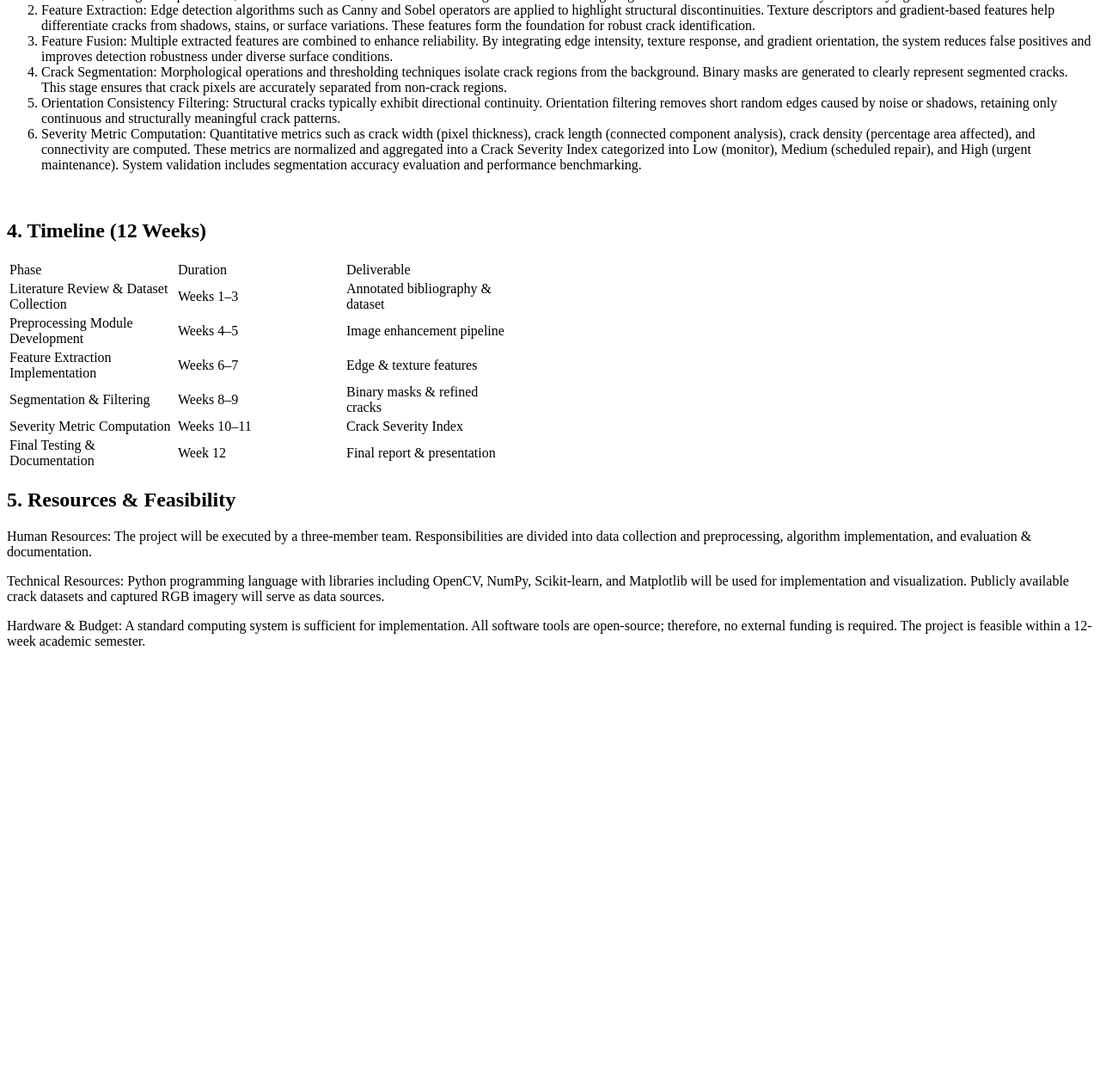
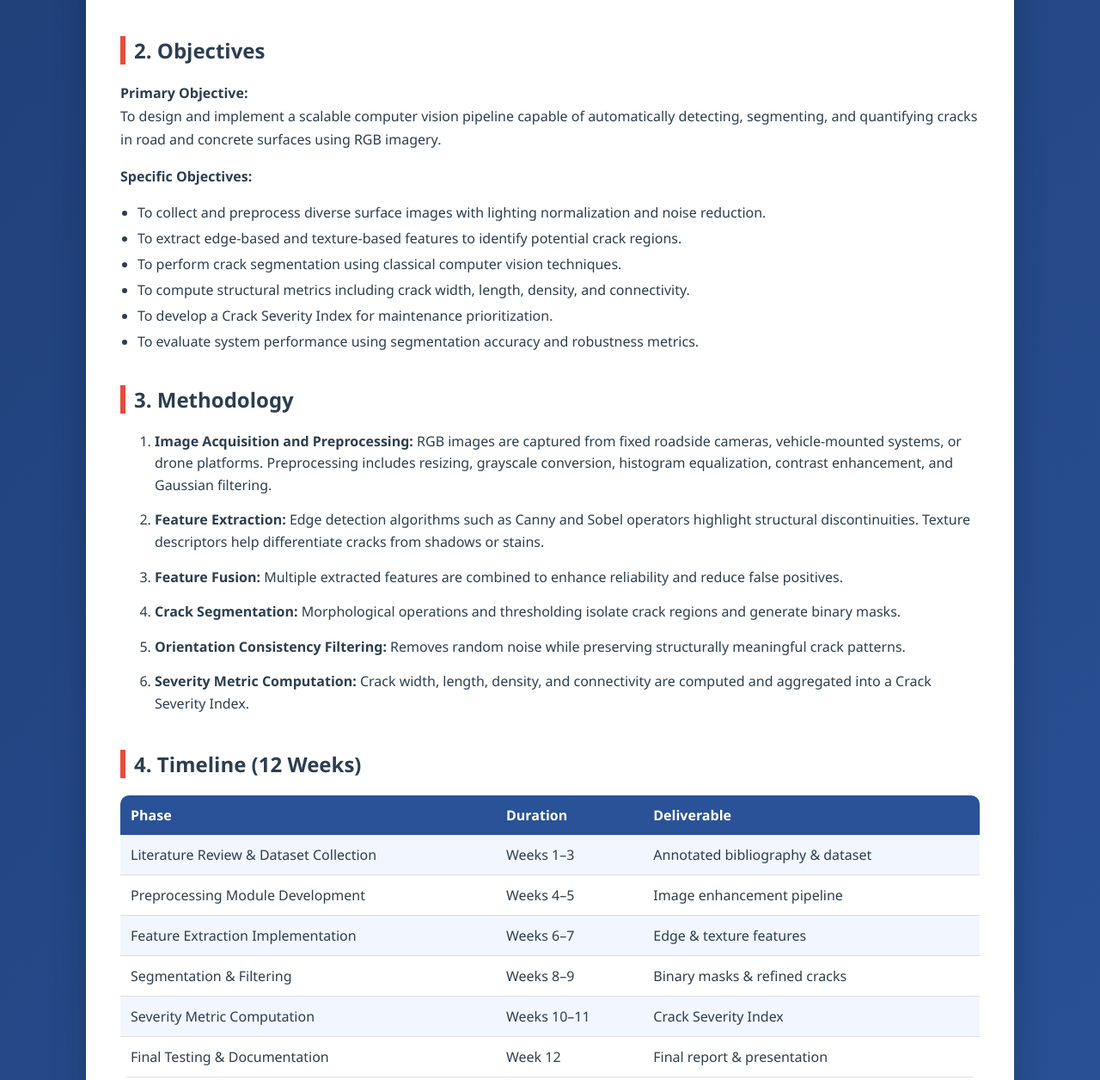
Before and after one commit to gur-rehal/tiet-ucs532p-cortex, a plain HTML site: page index.html in a window 1280 px wide. Shown: the part 792-2048 px from the top of the page at 86% size. Before the commit the page ends 1563 px from the top, so only its background shows below. Drawn offline with Linux system fonts and the light colour scheme.

Commit message:
Update index.html

```diff
--- a/index.html
+++ b/index.html
@@ -1,108 +1,211 @@
-<h1>Automated Road &amp; Concrete Crack Detection and Severity Analysis</h1>
-<p>Course: UCS532 &ndash; Computer Vision</p>
-<p>Team Members: Gurleen Rehal, Harnoor Bakshi, Purnima Adhikari</p>
-<p>&nbsp;</p>
-<h2>1. &nbsp;Problem Statement</h2>
-<p>Road and concrete infrastructures form the backbone of urban mobility and economic activity. However, due to continuous exposure to environmental stress, cyclic loading, material fatigue, and aging, these surfaces gradually develop cracks. Studies indicate that nearly 70&ndash;80% of road failures originate as minor surface cracks. If detected at an early stage, the cost of repair can be reduced by 4&ndash;6 times compared to delayed reconstruction. Therefore, early identification and quantitative assessment of cracks are critical for preventive maintenance and infrastructure sustainability.</p>
-<p>Currently, inspection practices are predominantly manual. Engineers visually examine surfaces and document observations based on subjective judgment. This approach is time-consuming, labor-intensive, inconsistent across inspectors, and difficult to scale across large networks spanning hundreds of kilometers. While some automated systems exist, many focus only on binary classification&mdash;detecting whether a crack exists or not&mdash;without providing measurable severity analysis required for decision-making.</p>
+<!DOCTYPE html>
+<html>
+<head>
+<title>Automated Road & Concrete Crack Detection</title>
+
+<style>
+
+/* Page Background */
+body {
+    margin: 0;
+    font-family: 'Segoe UI', sans-serif;
+    background: linear-gradient(135deg, #1e3c72, #2a5298);
+    color: #2c3e50;
+}
+
+/* Main Container */
+.container {
+    max-width: 1000px;
+    margin: 40px auto;
+    background: #ffffff;
+    padding: 40px;
+    border-radius: 15px;
+    box-shadow: 0 20px 40px rgba(0,0,0,0.2);
+}
+
+/* Title Styling */
+h1 {
+    text-align: center;
+    color: #c0392b;
+    font-size: 36px;
+    margin-bottom: 10px;
+}
+
+.course-info {
+    text-align: center;
+    color: #555;
+    margin-bottom: 30px;
+}
+
+/* Section Headings */
+h2 {
+    border-left: 6px solid #e74c3c;
+    padding-left: 10px;
+    color: #2c3e50;
+    margin-top: 40px;
+}
+
+/* Paragraph Styling */
+p {
+    line-height: 1.7;
+    font-size: 16px;
+}
+
+/* Objectives bullets */
+ul {
+    padding-left: 20px;
+}
+
+ul li {
+    margin-bottom: 8px;
+}
+
+/* Methodology Numbered List */
+ol li {
+    margin-bottom: 15px;
+    line-height: 1.6;
+}
+
+/* Timeline Table */
+table {
+    width: 100%;
+    border-collapse: collapse;
+    margin-top: 20px;
+    border-radius: 10px;
+    overflow: hidden;
+}
+
+table th {
+    background-color: #2a5298;
+    color: white;
+    padding: 12px;
+    text-align: left;
+}
+
+table td {
+    padding: 12px;
+    border-bottom: 1px solid #ddd;
+}
+
+table tr:nth-child(even) {
+    background-color: #f2f6ff;
+}
+
+table tr:hover {
+    background-color: #eaf0ff;
+}
+
+/* Highlight Box for Resources */
+.resources {
+    background: #f9f9f9;
+    padding: 20px;
+    border-radius: 10px;
+    border-left: 5px solid #2a5298;
+}
+
+/* Smooth hover effect */
+.container:hover {
+    transform: scale(1.005);
+    transition: 0.3s ease-in-out;
+}
+
+</style>
+</head>
+
+<body>
+
+<div class="container">
+
+<h1>Automated Road & Concrete Crack Detection and Severity Analysis</h1>
+
+<div class="course-info">
+    <p><strong>Course:</strong> UCS532 – Computer Vision</p>
+    <p><strong>Team Members:</strong> Gurleen Rehal, Harnoor Bakshi, Purnima Adhikari</p>
+</div>
+
+<h2>1. Problem Statement</h2>
+<p>Road and concrete infrastructures form the backbone of urban mobility and economic activity. However, due to continuous exposure to environmental stress, cyclic loading, material fatigue, and aging, these surfaces gradually develop cracks. Studies indicate that nearly 70–80% of road failures originate as minor surface cracks. If detected at an early stage, the cost of repair can be reduced by 4–6 times compared to delayed reconstruction. Therefore, early identification and quantitative assessment of cracks are critical for preventive maintenance and infrastructure sustainability.</p>
+
+<p>Currently, inspection practices are predominantly manual. Engineers visually examine surfaces and document observations based on subjective judgment. This approach is time-consuming, labor-intensive, inconsistent across inspectors, and difficult to scale across large networks spanning hundreds of kilometers. While some automated systems exist, many focus only on binary classification—detecting whether a crack exists or not—without providing measurable severity analysis required for decision-making.</p>
+
 <p>This project proposes a Computer Vision (CV) based system that processes RGB surface imagery and converts it into measurable structural indicators. The system not only detects and segments cracks but also computes quantitative metrics such as crack width, length, density, and connectivity. These metrics are aggregated into a Crack Severity Index categorized into low, medium, and high risk levels. The final output supports data-driven maintenance prioritization for municipal authorities, civil engineers, smart city platforms, and inspection agencies.</p>
+
 <h2>2. Objectives</h2>
-<p>Primary Objective:<br /> To design and implement a scalable computer vision pipeline capable of automatically detecting, segmenting, and quantifying cracks in road and concrete surfaces using RGB imagery.</p>
-<p>Specific Objectives:<br /> &bull; To collect and preprocess diverse surface images with lighting normalization and noise reduction.<br /> &bull; To extract edge-based and texture-based features to identify potential crack regions.<br /> &bull; To perform crack segmentation using classical computer vision techniques.<br /> &bull; To compute structural metrics including crack width, length, density, and connectivity.<br /> &bull;To develop a Crack Severity Index for maintenance prioritization.<br /> &bull; To evaluate system performance using segmentation accuracy and robustness metrics.</p>
+<p><strong>Primary Objective:</strong><br>
+To design and implement a scalable computer vision pipeline capable of automatically detecting, segmenting, and quantifying cracks in road and concrete surfaces using RGB imagery.</p>
+
+<p><strong>Specific Objectives:</strong></p>
+<ul>
+<li>To collect and preprocess diverse surface images with lighting normalization and noise reduction.</li>
+<li>To extract edge-based and texture-based features to identify potential crack regions.</li>
+<li>To perform crack segmentation using classical computer vision techniques.</li>
+<li>To compute structural metrics including crack width, length, density, and connectivity.</li>
+<li>To develop a Crack Severity Index for maintenance prioritization.</li>
+<li>To evaluate system performance using segmentation accuracy and robustness metrics.</li>
+</ul>
+
 <h2>3. Methodology</h2>
-<p>The proposed system follows a structured computer vision pipeline that transforms raw imagery into actionable structural metrics. The methodology is divided into six major stages.</p>
 <ol>
-<li>Image Acquisition and Preprocessing: RGB images are captured from fixed roadside cameras, vehicle-mounted systems, or drone platforms. Preprocessing includes resizing, grayscale conversion, histogram equalization, contrast enhancement, and Gaussian filtering to remove noise. Lighting normalization ensures consistency across varying environmental conditions.</li>
-<li>Feature Extraction: Edge detection algorithms such as Canny and Sobel operators are applied to highlight structural discontinuities. Texture descriptors and gradient-based features help differentiate cracks from shadows, stains, or surface variations. These features form the foundation for robust crack identification.</li>
-<li>Feature Fusion: Multiple extracted features are combined to enhance reliability. By integrating edge intensity, texture response, and gradient orientation, the system reduces false positives and improves detection robustness under diverse surface conditions.</li>
-<li>Crack Segmentation: Morphological operations and thresholding techniques isolate crack regions from the background. Binary masks are generated to clearly represent segmented cracks. This stage ensures that crack pixels are accurately separated from non-crack regions.</li>
-<li>Orientation Consistency Filtering: Structural cracks typically exhibit directional continuity. Orientation filtering removes short random edges caused by noise or shadows, retaining only continuous and structurally meaningful crack patterns.</li>
-<li>Severity Metric Computation: Quantitative metrics such as crack width (pixel thickness), crack length (connected component analysis), crack density (percentage area affected), and connectivity are computed. These metrics are normalized and aggregated into a Crack Severity Index categorized into Low (monitor), Medium (scheduled repair), and High (urgent maintenance). System validation includes segmentation accuracy evaluation and performance benchmarking.</li>
+<li><strong>Image Acquisition and Preprocessing:</strong> RGB images are captured from fixed roadside cameras, vehicle-mounted systems, or drone platforms. Preprocessing includes resizing, grayscale conversion, histogram equalization, contrast enhancement, and Gaussian filtering.</li>
+
+<li><strong>Feature Extraction:</strong> Edge detection algorithms such as Canny and Sobel operators highlight structural discontinuities. Texture descriptors help differentiate cracks from shadows or stains.</li>
+
+<li><strong>Feature Fusion:</strong> Multiple extracted features are combined to enhance reliability and reduce false positives.</li>
+
+<li><strong>Crack Segmentation:</strong> Morphological operations and thresholding isolate crack regions and generate binary masks.</li>
+
+<li><strong>Orientation Consistency Filtering:</strong> Removes random noise while preserving structurally meaningful crack patterns.</li>
+
+<li><strong>Severity Metric Computation:</strong> Crack width, length, density, and connectivity are computed and aggregated into a Crack Severity Index.</li>
 </ol>
-<p>&nbsp;</p>
+
 <h2>4. Timeline (12 Weeks)</h2>
 <table>
-<tbody>
 <tr>
-<td width="192">
-<p>Phase</p>
-</td>
-<td width="192">
-<p>Duration</p>
-</td>
-<td width="192">
-<p>Deliverable</p>
-</td>
+<th>Phase</th>
+<th>Duration</th>
+<th>Deliverable</th>
 </tr>
 <tr>
-<td width="192">
-<p>Literature Review &amp; Dataset Collection</p>
-</td>
-<td width="192">
-<p>Weeks 1&ndash;3</p>
-</td>
-<td width="192">
-<p>Annotated bibliography &amp; dataset</p>
-</td>
+<td>Literature Review & Dataset Collection</td>
+<td>Weeks 1–3</td>
+<td>Annotated bibliography & dataset</td>
 </tr>
 <tr>
-<td width="192">
-<p>Preprocessing Module Development</p>
-</td>
-<td width="192">
-<p>Weeks 4&ndash;5</p>
-</td>
-<td width="192">
-<p>Image enhancement pipeline</p>
-</td>
+<td>Preprocessing Module Development</td>
+<td>Weeks 4–5</td>
+<td>Image enhancement pipeline</td>
 </tr>
 <tr>
-<td width="192">
-<p>Feature Extraction Implementation</p>
-</td>
-<td width="192">
-<p>Weeks 6&ndash;7</p>
-</td>
-<td width="192">
-<p>Edge &amp; texture features</p>
-</td>
+<td>Feature Extraction Implementation</td>
+<td>Weeks 6–7</td>
+<td>Edge & texture features</td>
 </tr>
 <tr>
-<td width="192">
-<p>Segmentation &amp; Filtering</p>
-</td>
-<td width="192">
-<p>Weeks 8&ndash;9</p>
-</td>
-<td width="192">
-<p>Binary masks &amp; refined cracks</p>
-</td>
+<td>Segmentation & Filtering</td>
+<td>Weeks 8–9</td>
+<td>Binary masks & refined cracks</td>
 </tr>
 <tr>
-<td width="192">
-<p>Severity Metric Computation</p>
-</td>
-<td width="192">
-<p>Weeks 10&ndash;11</p>
-</td>
-<td width="192">
-<p>Crack Severity Index</p>
-</td>
+<td>Severity Metric Computation</td>
+<td>Weeks 10–11</td>
+<td>Crack Severity Index</td>
 </tr>
 <tr>
-<td width="192">
-<p>Final Testing &amp; Documentation</p>
-</td>
-<td width="192">
-<p>Week 12</p>
-</td>
-<td width="192">
-<p>Final report &amp; presentation</p>
-</td>
+<td>Final Testing & Documentation</td>
+<td>Week 12</td>
+<td>Final report & presentation</td>
 </tr>
-</tbody>
 </table>
-<h2>5. Resources &amp; Feasibility</h2>
-<p>Human Resources: The project will be executed by a three-member team. Responsibilities are divided into data collection and preprocessing, algorithm implementation, and evaluation &amp; documentation.</p>
-<p>Technical Resources: Python programming language with libraries including OpenCV, NumPy, Scikit-learn, and Matplotlib will be used for implementation and visualization. Publicly available crack datasets and captured RGB imagery will serve as data sources.</p>
-<p>Hardware &amp; Budget: A standard computing system is sufficient for implementation. All software tools are open-source; therefore, no external funding is required. The project is feasible within a 12-week academic semester.</p>
+
+<h2>5. Resources & Feasibility</h2>
+
+<div class="resources">
+<p><strong>Human Resources:</strong> Three-member team responsible for data collection, implementation, and evaluation.</p>
+<p><strong>Technical Resources:</strong> Python, OpenCV, NumPy, Scikit-learn, Matplotlib.</p>
+<p><strong>Hardware & Budget:</strong> Standard computing system; no external funding required.</p>
+</div>
+
+</div>
+</body>
+</html>
```
